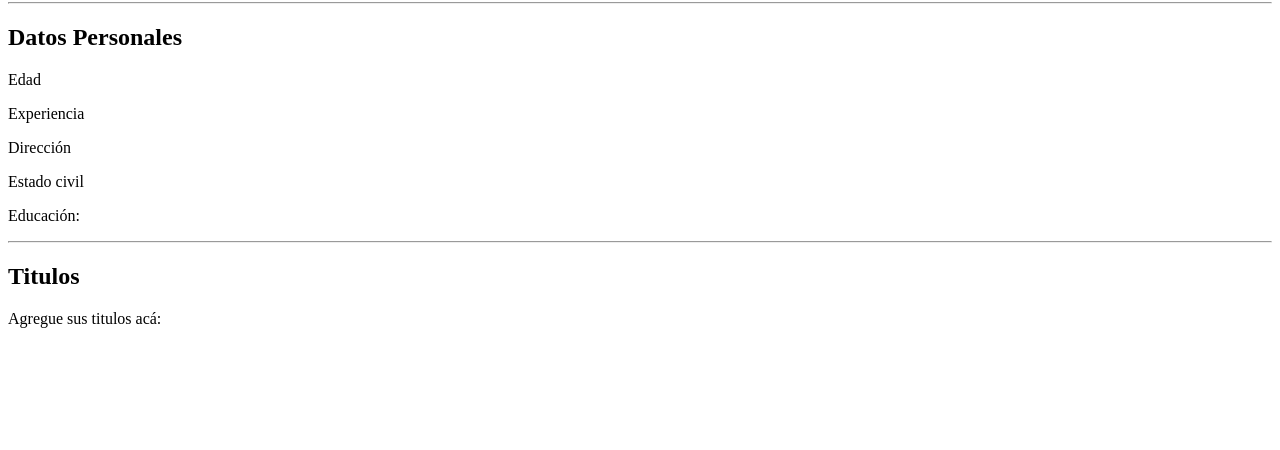
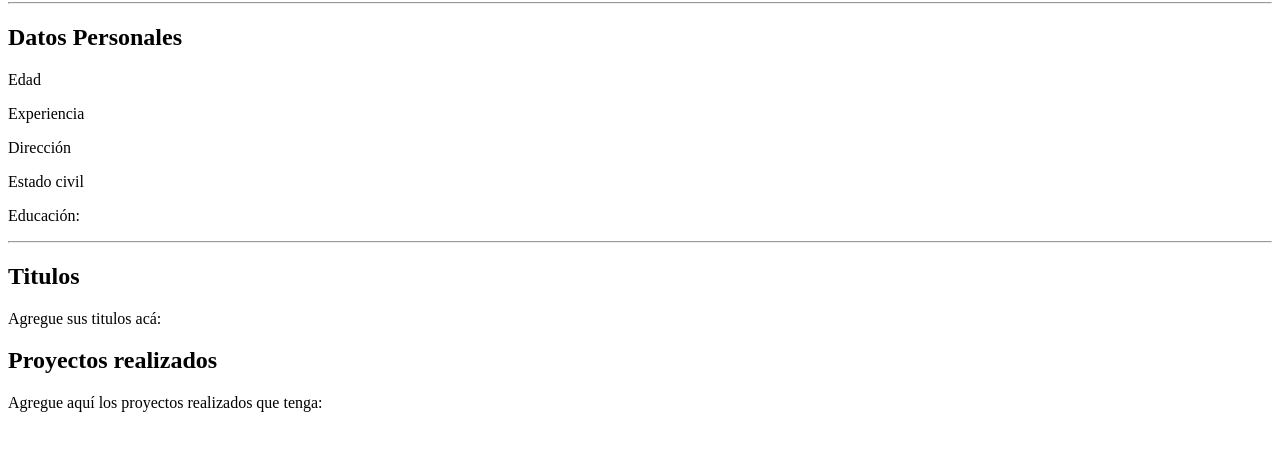
Before and after one commit to MaylinCB/repo_prueba, a plain HTML site: page index.html in a window 1280 px wide. Shown: the part 78-528 px from the top of the page. Drawn offline with Linux system fonts and the light colour scheme.

Commit message:
Tercer commit proyectos realizados

```diff
--- a/index.html
+++ b/index.html
@@ -19,6 +19,9 @@
     <h2>Titulos</h2>
     <p>Agregue sus titulos acá:</p>
 
+    <h2>Proyectos realizados</h2>
+    <p>Agregue aquí los proyectos realizados que tenga:</p>
+
 
 </body>
 </html>
```
